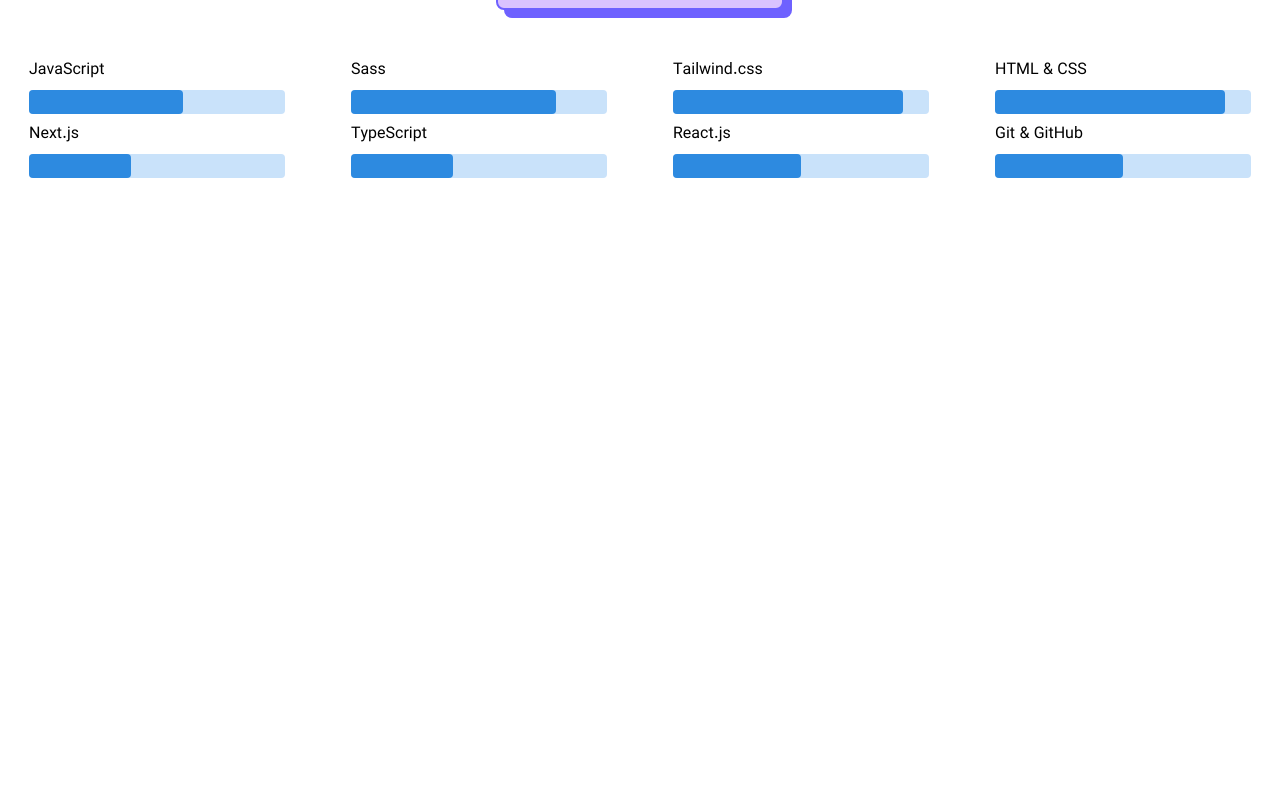
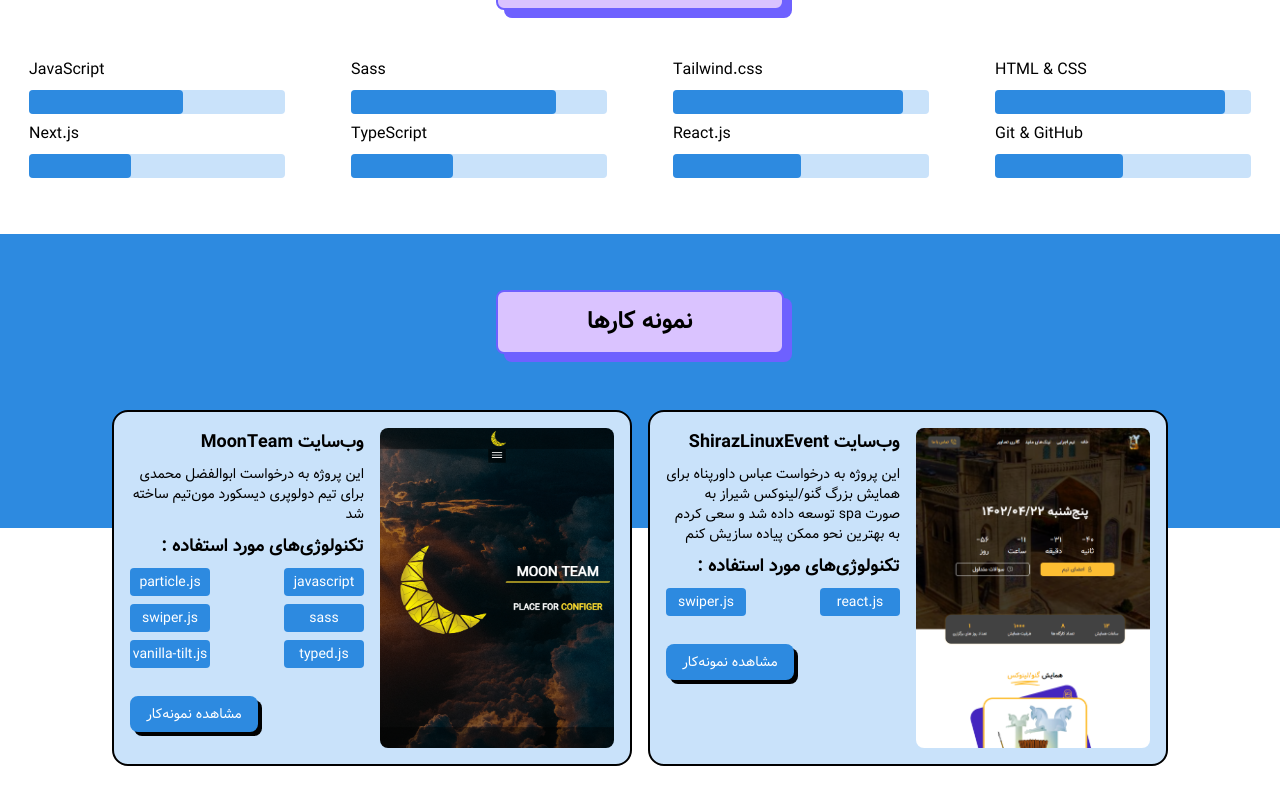
Before and after one commit to Pouria-Hjt/Personal-Web_neobrutalism, a Next.js app: page / in a window 1280 px wide. Shown: the part 1558-2362 px from the top of the page. Before the commit the page ends 1736 px from the top, so only its background shows below. Built offline with nearby package versions, Linux system fonts and the light colour scheme.

Commit message:
finish work sample section

```diff
--- a/src/app/globals.css
+++ b/src/app/globals.css
@@ -8,6 +8,13 @@
             to right,
             #DAC3FF 0 50%,
             #6E61FF 50% 100%
+      );
+    }
+    .bg-gradient__works {
+        background: linear-gradient(
+            to bottom,
+            #2D8AE0 0 50%,
+            #fff 50% 100%
       );
     }
     .p-page {
--- a/src/app/page.tsx
+++ b/src/app/page.tsx
@@ -2,6 +2,7 @@
 import Header from "@/components/Header/Header";
 import AboutMe from "@/components/AboutMe/AboutMe";
 import Knowledge from "@/components/Knowledge/Knowledge";
+import WorkSamples from "@/components/WorkSamples/WorkSamples";
 export default function Home() {
   return (
     <>
@@ -9,6 +10,7 @@
       <Header />
       <AboutMe />
       <Knowledge />
+      <WorkSamples />
     </>
   );
 }
--- a/src/components/Knowledge/Tech/Tech.tsx
+++ b/src/components/Knowledge/Tech/Tech.tsx
@@ -19,7 +19,7 @@
     <div className="w-64 md:w-11/12 h-fit flex flex-col justify-end items-end gap-2">
       <p>{name}</p>
       <div
-        className={`w-full h-6 bg-[#C9E2FA] rounded relative before:w-[${percent}%] before:rounded before:absolute before:h-full before:bg-tertiary before:left-0`}></div>
+        className={`w-full h-6 bg-quaternary rounded relative before:w-[${percent}%] before:rounded before:absolute before:h-full before:bg-tertiary before:left-0`}></div>
     </div>
   );
 };
--- /dev/null
+++ b/src/components/WorkSamples/Sample/Sample.tsx
@@ -0,0 +1,46 @@
+import React from "react";
+import TechBox from "./TechBox/TechBox";
+interface SampleProps {
+  pic: string;
+  name: string;
+  about: string;
+  techs: string[];
+  link: string;
+}
+const Sample = ({ pic, name, about, techs, link }: SampleProps) => {
+  return (
+    <div className="w-1/2 lg:w-full md:flex-col md:justify-center md:items-center h-fit min-h-[20rem] bg-quaternary rounded-2xl border-2 border-black p-4 overflow-hidden flex gap-4">
+      <div className="overflow-hidden w-1/2 md:w-full h-80 rounded-lg object-contain ">
+        <img
+          src={pic}
+          alt=""
+          className={
+            pic === "/moonweb.png"
+              ? "object-cover w-full h-full"
+              : "object-bottom transition-transform duration-[5000ms] transform hover:-translate-y-[calc(100%-18rem)]"
+          }
+        />
+      </div>
+      <div className="w-1/2 md:w-full h-full flex flex-col gap-2">
+        <h3 className="text-lg font-bold">وب‌سایت {name}</h3>
+        <p className="text-sm">{about} </p>
+        <h3 className="text-lg font-bold">تکنولوژی‌های مورد استفاده :</h3>
+        <div className="flex justify-between items-center flex-wrap gap-2">
+          {techs.map((tech) => (
+            <TechBox name={tech} key={tech} />
+          ))}
+        </div>
+        <div className="flex justify-end mt-5 items-center">
+          <a
+            target="_blank"
+            href={link}
+            className="bg-tertiary w-32 h-9 text-white flex justify-center items-center rounded-lg shadow-primary-shadow shadow-black text-sm">
+            مشاهده نمونه‌کار
+          </a>
+        </div>
+      </div>
+    </div>
+  );
+};
+
+export default Sample;
--- /dev/null
+++ b/src/components/WorkSamples/Sample/TechBox/TechBox.tsx
@@ -0,0 +1,11 @@
+import React from "react";
+
+const TechBox = ({ name }: { name: string }) => {
+  return (
+    <div className="w-20 h-7 rounded bg-tertiary flex justify-center items-center text-white text-sm">
+      {name}
+    </div>
+  );
+};
+
+export default TechBox;
--- a/src/components/WorkSamples/WorkSamples.tsx
+++ b/src/components/WorkSamples/WorkSamples.tsx
@@ -1,9 +1,35 @@
 import React from "react";
 import SectionHeading from "../SectionHeading/SectionHeading";
+import Sample from "./Sample/Sample";
 const WorkSamples = () => {
   return (
-    <section>
+    <section className="w-full h-fit flex flex-col justify-center items-center my-14 py-14 bg-gradient__works gap-14 p-page">
       <SectionHeading title="نمونه کارها" />
+      <div className="w-full h-fit flex justify-center items-start gap-4 lg:flex-col">
+        <Sample
+          about="این پروژه به درخواست عباس داورپناه برای همایش بزرگ گنو/لینوکس شیراز به صورت spa توسعه داده شد و سعی کردم به بهترین نحو ممکن پیاده سازیش کنم"
+          link="https://event.shirazlinuxcommunity.ir/"
+          name="ShirazLinuxEvent"
+          pic="/shirazlinux_event.png"
+          techs={["react.js", "swiper.js"]}
+          key={1}
+        />
+        <Sample
+          about="این پروژه به درخواست ابوالفضل محمدی برای تیم دولوپری دیسکورد مون‌تیم ساخته شد"
+          link="https://moonweb.netlify.app/"
+          name="MoonTeam"
+          pic="/moonweb.png"
+          techs={[
+            "javascript",
+            "particle.js",
+            "sass",
+            "swiper.js",
+            "typed.js",
+            "vanilla-tilt.js",
+          ]}
+          key={2}
+        />
+      </div>
     </section>
   );
 };
```
Also changed, not shown: public/moonweb.png (added), public/shirazlinux_event.png (added).
